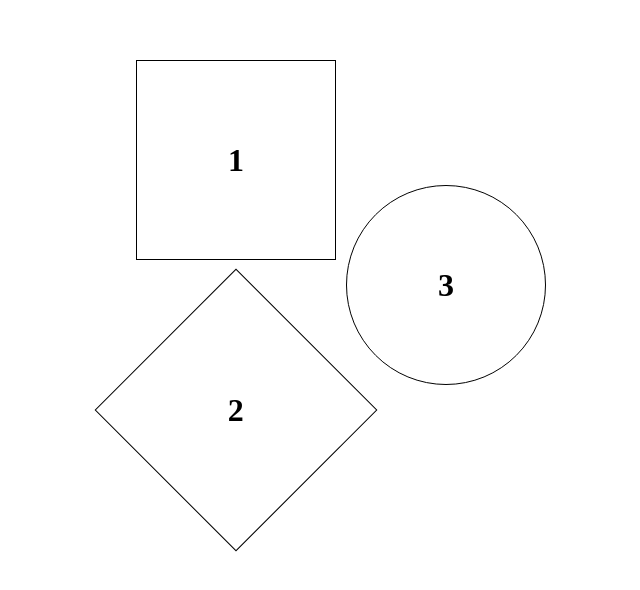
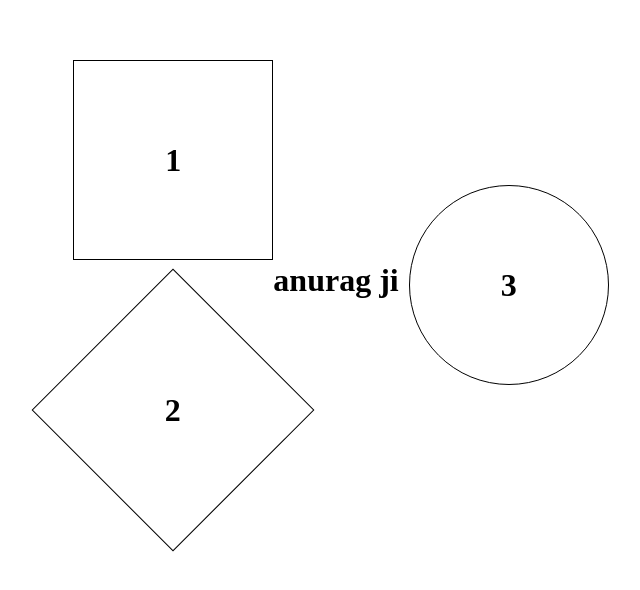
Before and after one commit to aaanuragg/html, a plain HTML site: page Squrehower/index.html in a window 1280 px wide. Shown: the part 120-710 px from the top of the page, without its empty margins (304-944 px from the left). Drawn offline with Linux system fonts and the light colour scheme.

Commit message:
added a h1 tag

```diff
--- a/Squrehower/index.html
+++ b/Squrehower/index.html
@@ -10,6 +10,7 @@
            <div id="squre" class="shapes"><h1>1</h1></div>
             <div id="Dimond" class="shapes"><h1>2</h1></div>
         </div>
+        <div class="anurag"><h1>anurag ji</h1></div>
             <div id="circle" class="shapes"><h1>3</h1></div>
 
 </div>
```
